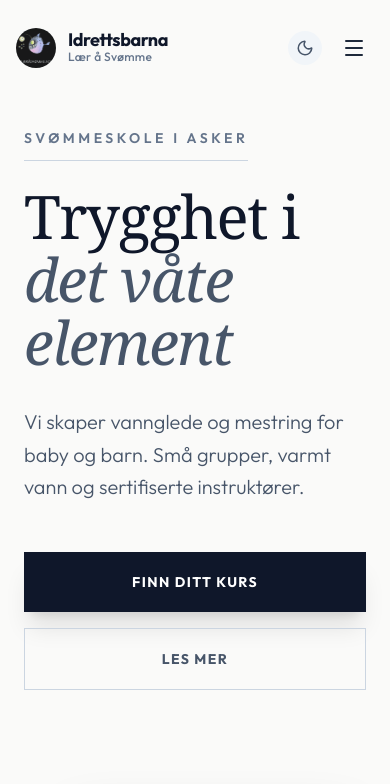
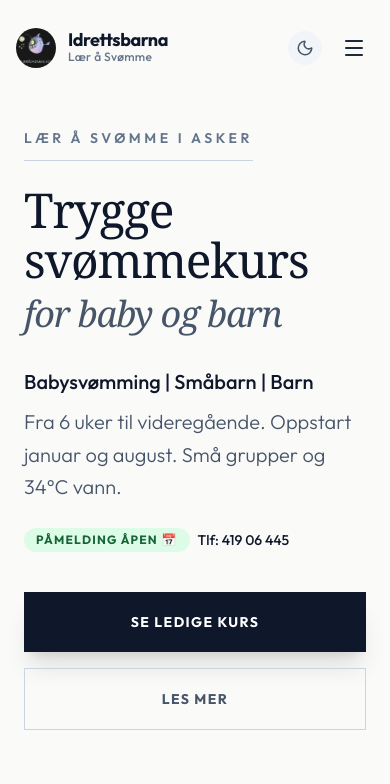
Before and after one commit to EvenHjartholm/Idrettsbarna-hjemmeside, a React (Vite) app: page / in a window 390 px wide. Shown: the top 784 px of the page. Built offline with nearby package versions, Linux system fonts and the light colour scheme.

Commit message:
SEO & UX: Update visible Hero content text and CTA for better mobile conversion

```diff
--- a/components/Hero.tsx
+++ b/components/Hero.tsx
@@ -122,19 +122,27 @@ const Hero: React.FC<HeroProps> = ({ theme, onOpenSchedule }) => {
                 <div className="space-y-8 animate-fade-in-up order-1 lg:order-1">
                     <div>
                         <span className="text-slate-500 text-sm tracking-[0.25em] uppercase font-semibold border-b border-slate-300 pb-3 block w-fit mb-6">
-                           Svømmeskole i Asker
+                           Lær å svømme i Asker
                         </span>
-                        <h1 className="text-6xl md:text-7xl lg:text-8xl font-serif text-slate-900 leading-[1.05] tracking-tight">
-                            Trygghet i <br/>
-                            <span className="italic text-slate-600 font-light">det våte element</span>
+                        <h1 className="text-5xl md:text-7xl lg:text-8xl font-serif text-slate-900 leading-[1.05] tracking-tight">
+                            Trygge svømmekurs <br/>
+                            <span className="italic text-slate-600 font-light text-4xl md:text-6xl lg:text-7xl block mt-2">for baby og barn</span>
                         </h1>
                     </div>
 
-                    <p className="text-slate-600 text-xl font-light leading-relaxed max-w-lg">
-                        Vi skaper vannglede og mestring for baby og barn. Små grupper, varmt vann og sertifiserte instruktører.
-                    </p>
+                    <div className="space-y-6">
+                        <p className="text-slate-600 text-xl font-light leading-relaxed max-w-lg">
+                            <strong className="block text-slate-900 font-medium mb-2">Babysvømming | Småbarn | Barn</strong>
+                            Fra 6 uker til videregående. Oppstart januar og august. Små grupper og 34°C vann.
+                        </p>
 
-                    <div className="flex flex-col sm:flex-row gap-4 pt-4 w-full sm:w-auto">
+                        <div className="flex items-center gap-2 text-slate-900 font-medium">
+                            <span className="uppercase tracking-widest text-xs font-bold bg-green-100 text-green-800 px-3 py-1 rounded-full">Påmelding åpen 📅</span>
+                            <span className="text-sm">Tlf: 419 06 445</span>
+                        </div>
+                    </div>
+
+                    <div className="flex flex-col sm:flex-row gap-4 pt-2 w-full sm:w-auto">
                         <button
                             onClick={() => {
                                 trackEvent('click_cta', { event_category: 'Hero Nordic', event_label: 'Se Kurstider' });
@@ -142,7 +150,7 @@ const Hero: React.FC<HeroProps> = ({ theme, onOpenSchedule }) => {
                             }}
                             className="w-full sm:w-auto px-10 py-5 bg-slate-900 text-white text-sm font-bold tracking-widest uppercase hover:bg-slate-800 transition-all shadow-xl hover:shadow-2xl hover:-translate-y-1"
                         >
-                            Finn ditt kurs
+                            Se Ledige Kurs
                         </button>
                         <button
                            onClick={() => document.getElementById('services')?.scrollIntoView({ behavior: 'smooth' })}
```
